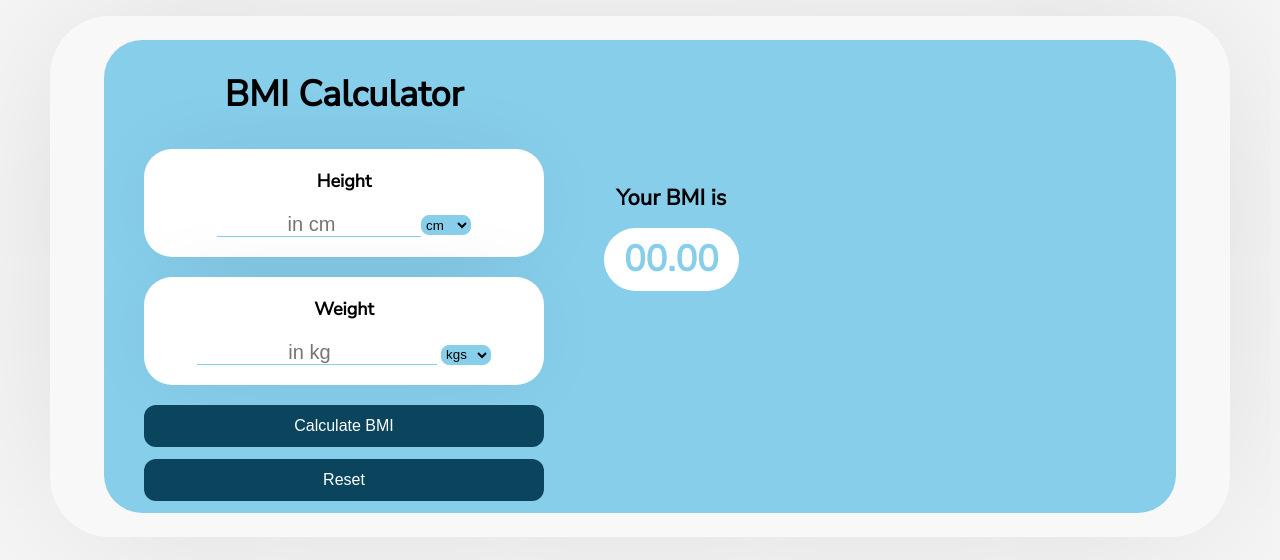
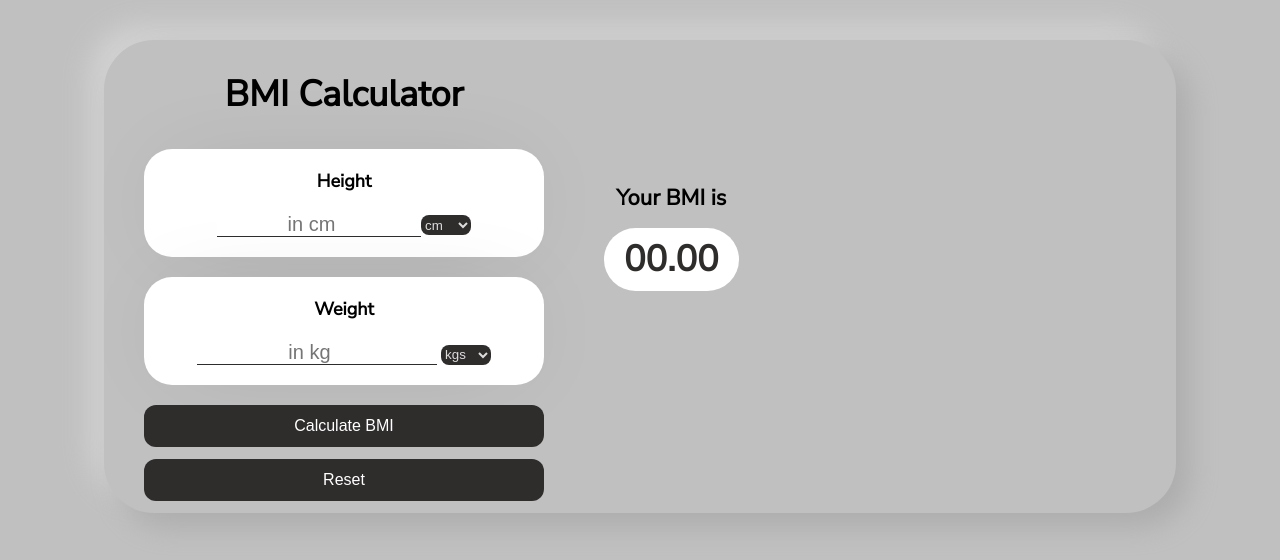
Before and after one commit to jaskrrish/BMI-Calculator, a plain HTML site: page index.html in a window 1280 px wide. Drawn offline with Linux system fonts and the light colour scheme.

Commit message:
visual changes

```diff
--- a/script.js
+++ b/script.js
@@ -56,6 +56,7 @@ btn.addEventListener('click',()=>{
         bmiValueElement.style.width = ` ${100 -((bmi / 40) * 100)}%`;
         const bmiChartElement = document.querySelector('.bmi-chart');
         bmiChartElement.style.width = `100%`;
+        bmiChartElement.style.transition = `width .4s ease`
         // bmiChartElement.style.background = `linear-gradient(to right,green,yellow,orange, red)`;
     }
 });
--- a/style.css
+++ b/style.css
@@ -6,7 +6,7 @@
 }
 body{
     min-height: 100vh;
-    background: whitesmoke;
+    background: #c0c0c0;
     font-family: 'Nunito Sans', sans-serif;
 }
 .container{
@@ -19,25 +19,17 @@ body{
 }
 .box{
     /* min-width: 400px; */
-    background: skyblue;
-    border-radius: 38px;
+    /* background: skyblue; */
+    border-radius: 50px;
+background: #c0c0c0;
+box-shadow:  14px 14px 28px #adadad,
+             -14px -14px 28px #d3d3d3;
+    /* border-radius: 38px; */
     text-align: center;
     position: relative;
     display: flex;
     flex-wrap: wrap;
     margin: 0 40px;
-}
-.box::before{
-    content: '';
-    position: absolute;
-    height: 110%;
-    width: 110%;
-    left: -5%;
-    top: -5%;
-    background-color: rgba(255, 255, 255, 0.3);
-    box-shadow: 0px 0px 166px -31px rgba(0, 0, 0, 0.15);
-    border-radius: 60px;
-    z-index: -1;
 }
 h1{
     font-weight: bold;
@@ -66,7 +58,7 @@ h1{
 .input input{
     outline: none;
     border: none;
-    border-bottom: 1px solid skyblue;
+    border-bottom: 1px solid #2f2c2c;
     width: 60%;
     text-align: center;
     font-size: 20px;
@@ -77,9 +69,10 @@ select{
     font-family: 'Nunito', sans-serif;
     outline: none;
     border: none;
-    background-color: skyblue;
+    color: #ddd;
+    background-color: #2f2c2c;
     border-radius: 8px;
-    border: 1px solid skyblue;
+    /* border: 1px solid skyblue; */
     height: 20px;
     width: 50px;
     margin-bottom: 0;
@@ -108,12 +101,12 @@ select{
     align-items: center;
     justify-content: center;
 }
-button#calculate{
+button{
     font-family: 'Nunito', sans-serif;
     color: white;
-    background-color: rgb(10, 69, 93);
+    background-color: #2f2c2c;
     font-size: 16px;
-    border-radius: 2px solid rgb(10, 69, 93);
+    /* border-radius: 2px solid #2f2c2c; */
     border-radius: 12px;
     padding: 12px 0;
     width: 100%;
@@ -122,25 +115,8 @@ button#calculate{
     border: none;
     transition: background .2s ease;
 }
-button#calculate:hover{
-    background-color: skyblue;
-}
-#reset{
-    font-family: 'Nunito', sans-serif;
-    color: white;
-    background-color: rgb(10, 69, 93);
-    font-size: 16px;
-    border-radius: 2px solid rgb(10, 69, 93);
-    border-radius: 12px;
-    padding: 12px 0;
-    width: 100%;
-    margin-bottom: 12px;
-    outline: none;
-    border: none;
-    transition: background .2s ease;
-}
-#reset:hover{
-    background-color: skyblue;
+button:hover{
+    background-color: #5e5b5b;
 }
 .result{
     padding: 30px 20px;
@@ -154,7 +130,7 @@ button#calculate:hover{
 .result #result{
     font-size: 36px;
     font-weight: 900;
-    color: skyblue;
+    color: #2f2c2c;
     background-color: white;
     display: inline-block;
     padding: 7px 20px;
@@ -162,7 +138,7 @@ button#calculate:hover{
     margin-bottom: 25px;
 }
 #comment{
-    color: white;
+    color: blue;
     font-weight: 800;
 }
 /*  */
@@ -175,12 +151,13 @@ button#calculate:hover{
     position: relative;
     border-radius: 28px;
     background:linear-gradient(to right,green,yellow,orange, red);
+    /* transition: width .4s ease; */
     /* background-color: #ddd; */
 }
 
 .bmi-value {
     height: 20px;
-    right: 0px;
+    right: 0;
     width: 0%;
     border-top-right-radius:28px ;
     border-bottom-right-radius:28px ;
```
